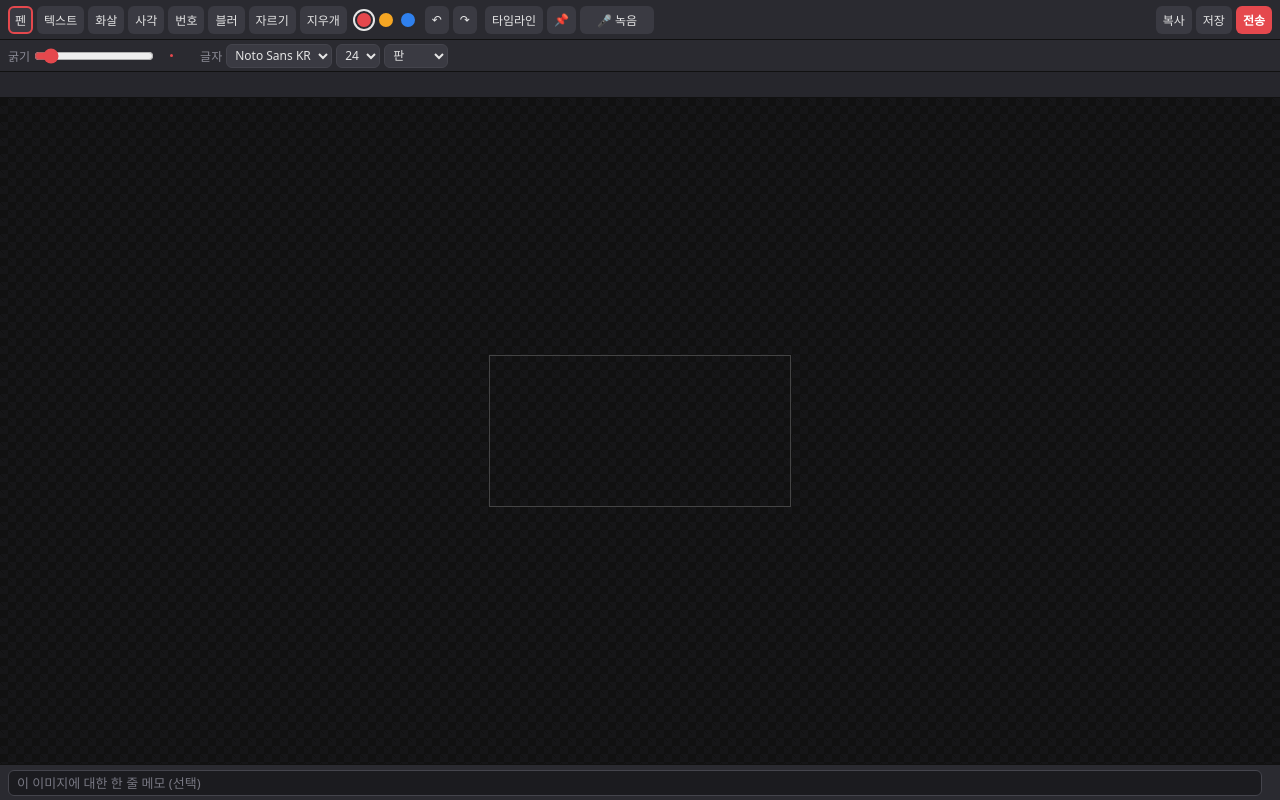
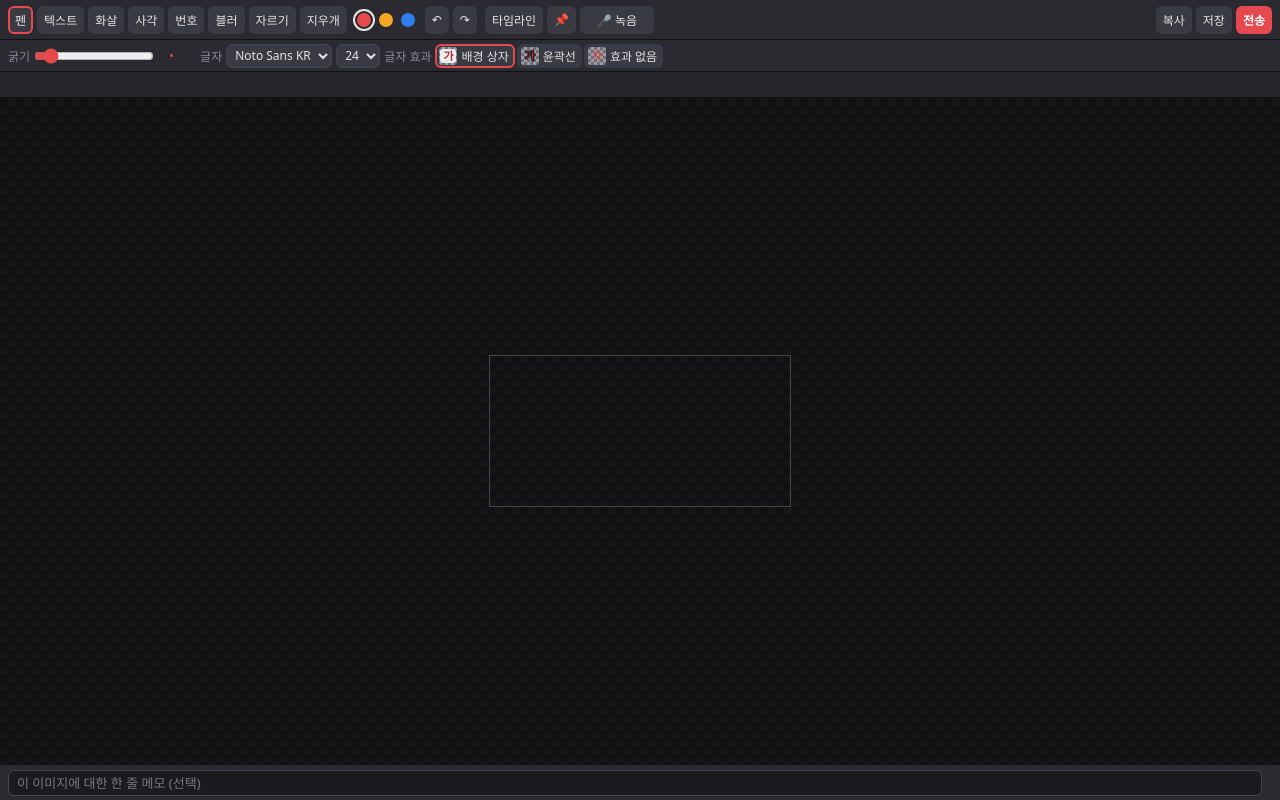
Before and after one commit to JJFlo-kr/backseat, a website built with Vite: page src/renderer/editor/index.html in a window 1280 px wide. Built offline with nearby package versions, Linux system fonts and the light colour scheme.

Commit message:
Rename the text background control: 글자 효과 = 배경 상자 / 윤곽선 / 효과 없음
The "판 / 외곽선 / 없음" select becomes a labelled segmented control with a
small "가" preview chip per effect and a tooltip each. Values (plate /
outline / plain) and the annotation contract are unchanged. Clicking it keeps
an open text box open (toolbar2 counts as a toolbar control).

Co-Authored-By: Claude Opus 5.5 <noreply@anthropic.com>

```diff
--- a/src/renderer/editor/editor.css
+++ b/src/renderer/editor/editor.css
@@ -74,6 +74,42 @@ body { display: flex; flex-direction: column; }
   font-size: 12px;
 }
 #toolbar2 select option { background: #2a2a30; color: #e6e6e6; }
+.seg { display: inline-flex; gap: 2px; }
+.seg button {
+  display: inline-flex;
+  align-items: center;
+  gap: 4px;
+  height: 24px;
+  padding: 0 5px 0 3px;
+  border: 1px solid transparent;
+  border-radius: 6px;
+  background: #3a3a42;
+  color: #e6e6e6;
+  font: inherit;
+  font-size: 12px;
+  white-space: nowrap;
+  cursor: pointer;
+}
+.seg button:hover { background: #46464f; }
+.seg button.active { outline: 2px solid #E5484D; outline-offset: -2px; }
+.seg button:focus-visible { outline: 2px solid #8ab4ff; outline-offset: 1px; }
+.fx {
+  display: inline-flex;
+  align-items: center;
+  justify-content: center;
+  width: 18px;
+  height: 18px;
+  border-radius: 3px;
+  font-size: 11px;
+  font-weight: 700;
+  line-height: 1;
+  color: #E5484D;
+  background: #8a8a92 conic-gradient(#9c9ca4 25%, #6e6e76 0 50%, #9c9ca4 0 75%, #6e6e76 0) 0 0 / 6px 6px;
+}
+.fx { position: relative; isolation: isolate; }
+.fx-plate::before { content: ""; position: absolute; inset: 2px 1px; z-index: -1; border-radius: 3px; background: rgba(255,255,255,.85); }
+.fx-plate { color: #B3262B; }
+.fx-outline { -webkit-text-stroke: 0.6px rgba(0,0,0,.85); text-shadow: 1px 0 rgba(0,0,0,.6), -1px 0 rgba(0,0,0,.6), 0 1px rgba(0,0,0,.6), 0 -1px rgba(0,0,0,.6); }
 .dot-box { display: inline-flex; align-items: center; justify-content: center; width: 26px; height: 26px; }
 .width-dot { display: block; border-radius: 50%; background: #E5484D; width: 3px; height: 3px; }
 .btn:focus-visible, .swatch:focus-visible { outline: 2px solid #8ab4ff; outline-offset: 1px; }
--- a/src/renderer/editor/editor.ts
+++ b/src/renderer/editor/editor.ts
@@ -100,7 +100,7 @@ const widthInput = byId<HTMLInputElement>('width')
 const widthDot = byId<HTMLElement>('width-dot')
 const fontSelect = byId<HTMLSelectElement>('font')
 const sizeSelect = byId<HTMLSelectElement>('font-size')
-const styleSelect = byId<HTMLSelectElement>('text-style')
+const styleBtns = Array.from(byId('text-style').querySelectorAll<HTMLButtonElement>('[data-text-style]'))
 
 let started = false // init received (guards double init)
 let init: EditorInit | null = null // set once the image is drawn
@@ -839,6 +839,11 @@ function commitPendingText(): void {
 }
 
 const isToolbarControl = (n: EventTarget | null): boolean =>
+  n instanceof HTMLSelectElement || (n instanceof HTMLInputElement && n.type === 'range') ||
+  (n instanceof HTMLElement && n.closest('#toolbar2') !== null)
+
+/** Controls that need the real mouse-down (focus / drag): selects and sliders. */
+const isNativeToolbarControl = (n: EventTarget | null): boolean =>
   n instanceof HTMLSelectElement || (n instanceof HTMLInputElement && n.type === 'range')
 
 /** Open the text input at (left, top) in wrap CSS px; `orig` = existing annotation being edited. */
@@ -1607,7 +1612,11 @@ function syncToolbar(): void {
   widthDot.style.background = color
   fontSelect.value = fontFamily ?? ''
   sizeSelect.value = String(fontSizeCss)
-  styleSelect.value = textStyle
+  styleBtns.forEach((b) => {
+    const on = b.dataset.textStyle === textStyle
+    b.classList.toggle('active', on)
+    b.setAttribute('aria-checked', String(on))
+  })
   wrap.classList.toggle('text-tool', tool === 'text')
   wrap.classList.toggle('eraser-tool', tool === 'eraser')
   if (tool !== 'text') wrap.classList.remove('over-text')
@@ -1644,7 +1653,7 @@ widthInput.addEventListener('input', () => setWidth(Number(widthInput.value) ||
 widthInput.addEventListener('change', () => widthInput.blur())
 
 /** A font / size / style pick applies to the open text box too, and hands focus back to it. */
-function textPropChanged(sel: HTMLSelectElement): void {
+function textPropChanged(sel: HTMLElement): void {
   if (textSession) {
     textSession.font = fontFamily
     textSession.sizeCss = fontSizeCss
@@ -1663,14 +1672,17 @@ sizeSelect.addEventListener('change', () => {
   fontSizeCss = Number(sizeSelect.value) || fontSizeCss
   textPropChanged(sizeSelect)
 })
-styleSelect.addEventListener('change', () => {
-  const v = styleSelect.value
-  if (isTextStyle(v)) textStyle = v
-  textPropChanged(styleSelect)
+styleBtns.forEach((b) => {
+  b.addEventListener('mousedown', (ev) => ev.preventDefault()) // keep focus in the open text box
+  b.addEventListener('click', () => {
+    const v = b.dataset.textStyle ?? ''
+    if (isTextStyle(v)) textStyle = v
+    textPropChanged(b)
+  })
 })
 // keep focus (e.g. in the text box) when clicking toolbar buttons; selects and sliders need the mouse
 for (const bar of [byId('toolbar'), byId('toolbar2')]) {
-  bar.addEventListener('mousedown', (e) => { if (!isToolbarControl(e.target)) e.preventDefault() })
+  bar.addEventListener('mousedown', (e) => { if (!isNativeToolbarControl(e.target)) e.preventDefault() })
 }
 
 const hotkeys = new Hotkeys([
--- a/src/renderer/editor/index.html
+++ b/src/renderer/editor/index.html
@@ -62,11 +62,12 @@
           <option value="32">32</option>
           <option value="48">48</option>
         </select>
-        <select id="text-style" title="글자 배경">
-          <option value="plate" selected>판</option>
-          <option value="outline">외곽선</option>
-          <option value="plain">없음</option>
-        </select>
+        <span class="lbl">글자 효과</span>
+        <div id="text-style" class="seg" role="radiogroup" aria-label="글자 효과" title="글자를 화면 위에서 잘 읽히게 하는 효과">
+          <button type="button" role="radio" aria-checked="true" class="active" data-text-style="plate" title="글자 뒤에 반투명 상자를 깔아 어떤 화면 위에서도 읽히게 합니다 (Snagit·Canva·인스타 스토리의 텍스트 배경)"><span class="fx fx-plate">가</span>배경 상자</button>
+          <button type="button" role="radio" aria-checked="false" data-text-style="outline" title="글자 둘레에 어두운 테두리를 둘러 배경과 분리합니다 (PowerPoint·Photoshop의 윤곽선/획)"><span class="fx fx-outline">가</span>윤곽선</button>
+          <button type="button" role="radio" aria-checked="false" data-text-style="plain" title="글자만 그립니다"><span class="fx fx-plain">가</span>효과 없음</button>
+        </div>
       </div>
     </div>
 
```
